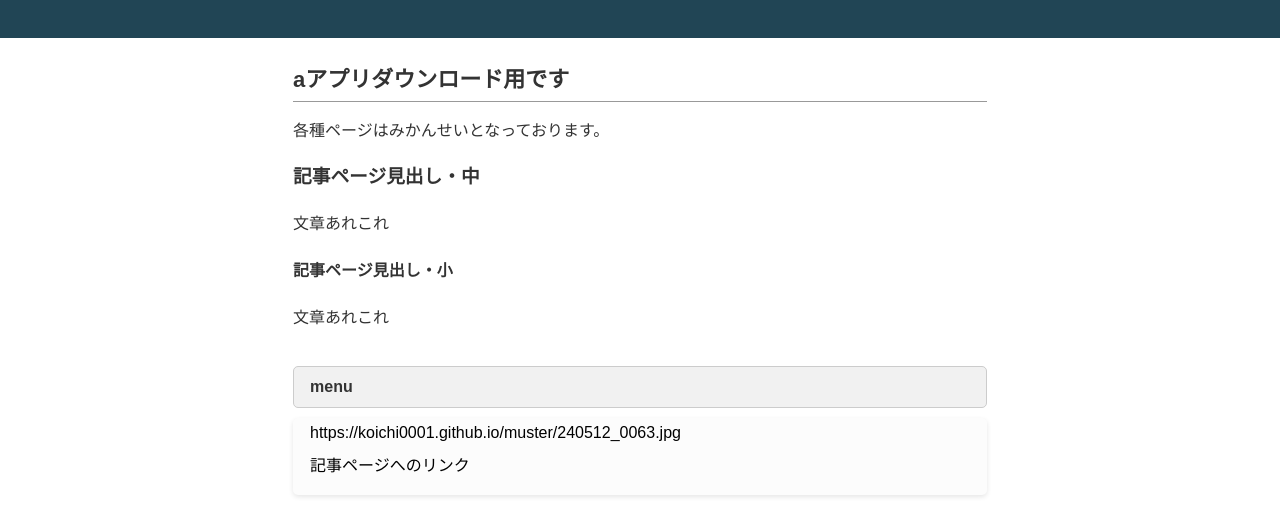
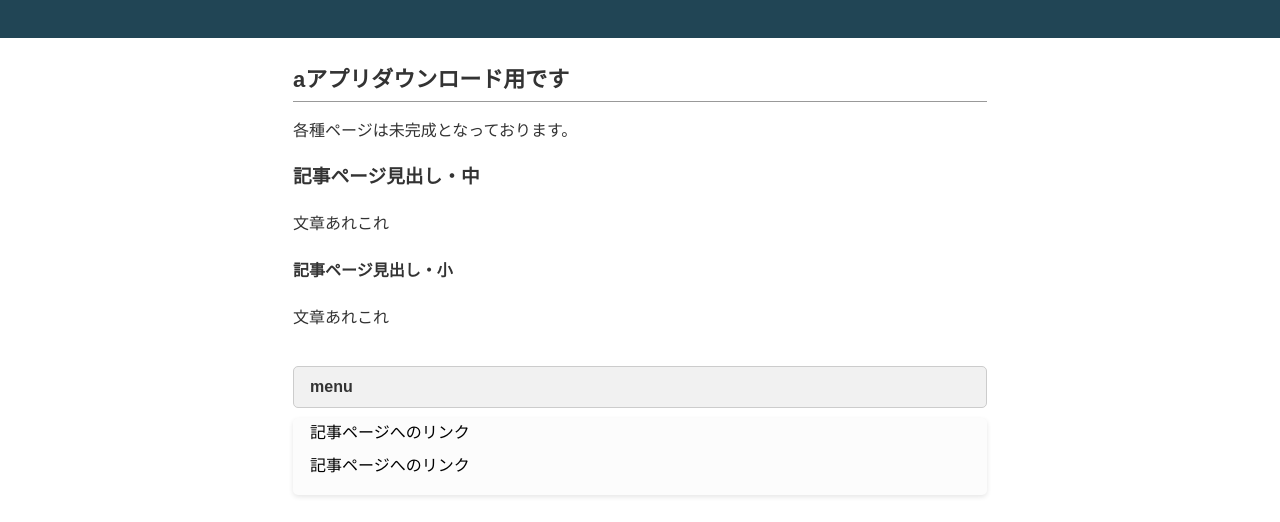
Before and after one commit to Koichi0001/muster, a plain HTML site: page index.html in a window 1280 px wide. Shown: the part 107-629 px from the top of the page. Drawn offline with Linux system fonts and the light colour scheme.

Commit message:
Update index.html

```diff
--- a/index.html
+++ b/index.html
@@ -17,7 +17,7 @@
 <main>
 <div id="inner">
 <h2>aアプリダウンロード用です</h2>
-<p>各種ページはみかんせいとなっております。</p>
+<p>各種ページは未完成となっております。</p>
 <h3>記事ページ見出し・中</h3>
 <p>文章あれこれ</p>
 <h4>記事ページ見出し・小</h4>
@@ -29,7 +29,7 @@
 <div class="side-title">menu</div>
 <div class="side">
 <ul>
-<li>https://koichi0001.github.io/muster/240512_0063.jpg</li>
+<li>記事ページへのリンク</li>
 <li>記事ページへのリンク</li>
 </ul>
 </div>
```
